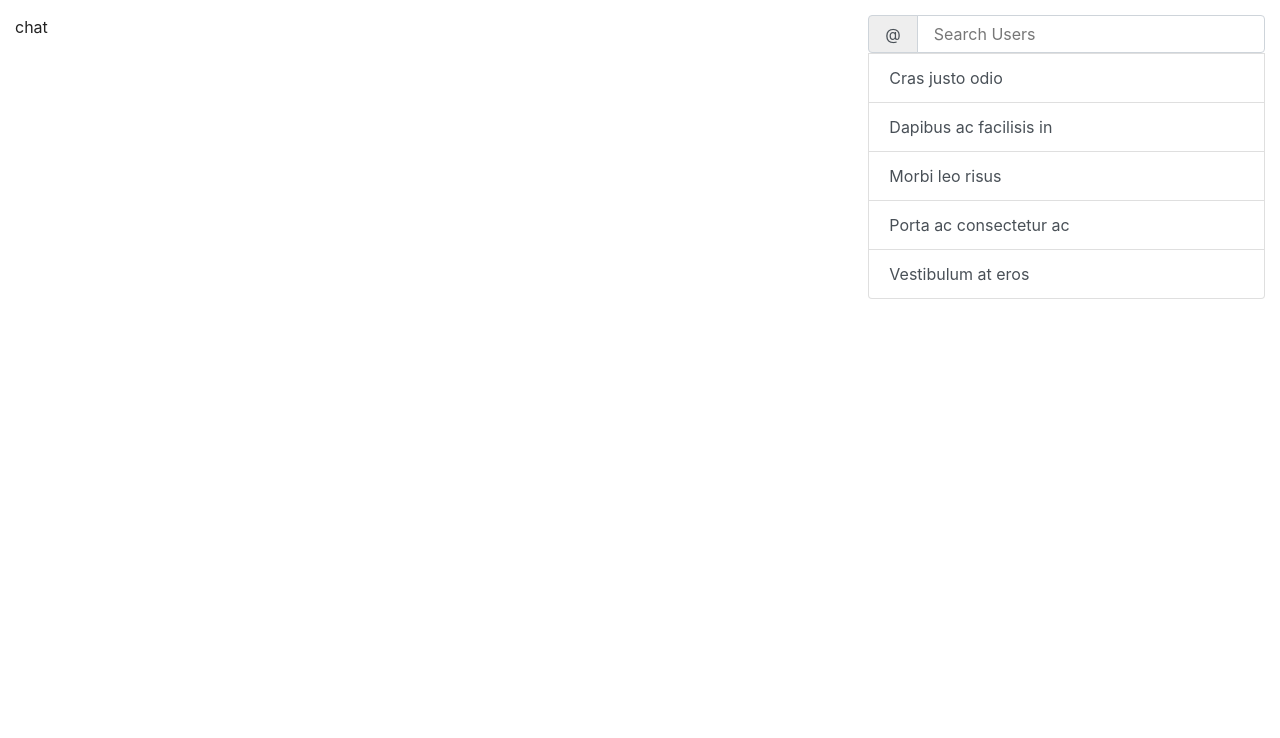
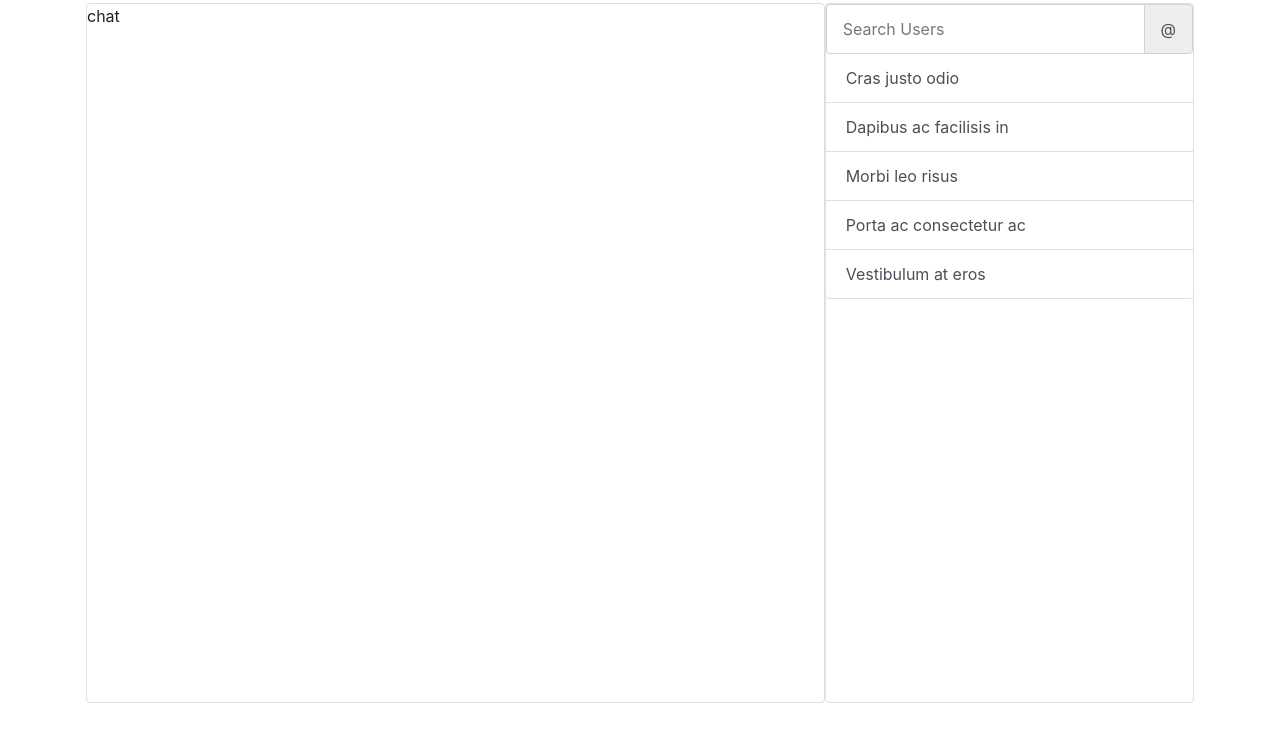
Before and after one commit to MAE776569/Guestbook, a React app in the folder front-end/: page / in a window 1280 px wide. Shown: the part 62-800 px from the top of the page. Built offline with nearby package versions, Linux system fonts and the light colour scheme; a web font is replaced by a local one.

Commit message:
Added style to chat page

```diff
--- a/front-end/src/components/Chat.js
+++ b/front-end/src/components/Chat.js
@@ -2,14 +2,19 @@ import React from "react"
 import NavBar from "./NavBar"
 import UsersList from "./UsersList"
 
+/* The main page consists of two section:
+messages to view and CRUD messages
+users to search and select users to their messages */
 function Chat() {
   return (
     <>
       <NavBar />
-      <div className="container-fluid py-3">
-        <div className="row">
-          <div className="col-8">chat</div>
-          <div className="col-4">
+      <div className="container pt-1 chat">
+        <div className="row px-3">
+          <div className="col-12 col-md-6 col-lg-8 order-1 ordre-md-0 messages-section">
+            chat
+          </div>
+          <div className="col-12 col-md-6 col-lg-4 order-0 order-md-1 users-section">
             <UsersList />
           </div>
         </div>
--- a/front-end/src/components/NavBar.js
+++ b/front-end/src/components/NavBar.js
@@ -4,6 +4,7 @@ import { Link } from "react-router-dom"
 function NavBar() {
   return (
     <nav className="navbar navbar-light bg-light">
+      <div className="container">
         <Link to="/" className="navbar-brand">
           Guestbook
         </Link>
@@ -16,6 +17,7 @@ function NavBar() {
             </li>
           </ul>
         </div>
+      </div>
     </nav>
   )
 }
--- a/front-end/src/components/SearchUsers.js
+++ b/front-end/src/components/SearchUsers.js
@@ -1,17 +1,18 @@
 import React from "react"
 
+// Component to search for users
 function SearchUsers() {
   return (
     <li className="form-row m-0">
       <div className="input-group">
-        <div className="input-group-prepend">
+        <input
+          type="text"
+          className="form-control search-users__input"
+          placeholder="Search Users"
+        />
+         <div className="input-group-append">
           <span className="input-group-text">@</span>
         </div>
-        <input
-          type="text"
-          className="form-control"
-          placeholder="Search Users"
-        />
       </div>
     </li>
   )
--- a/front-end/src/components/UsersList.js
+++ b/front-end/src/components/UsersList.js
@@ -1,6 +1,7 @@
 import React from "react"
 import SearchUsers from "./SearchUsers"
 
+// Users list shows the available users
 function UsersList() {
   return (
     <ul className="list-group">
--- a/front-end/src/styles/index.css
+++ b/front-end/src/styles/index.css
@@ -30,3 +30,29 @@
   margin: 0;
   padding: 0;
 }
+.chat {
+  height: 88vh;
+}
+.chat > .row {
+  height: 100%;
+}
+.messages-section, .users-section {
+  height: 50%;
+  overflow-y: auto;
+  padding: 0;
+  border: 1px solid rgba(0,0,0,0.125);
+  border-radius: 0.25rem;
+}
+.search-users__input {
+  min-height: 50px;
+}
+.list-group .list-group-item {
+  border-top: none;
+  border-right: none;
+  border-left: none;
+}
+@media screen and (min-width: 768px){
+  .messages-section, .users-section {
+    height: 100%;
+  }
+}
```
Lines whose indentation alone changed are shown as unchanged.
